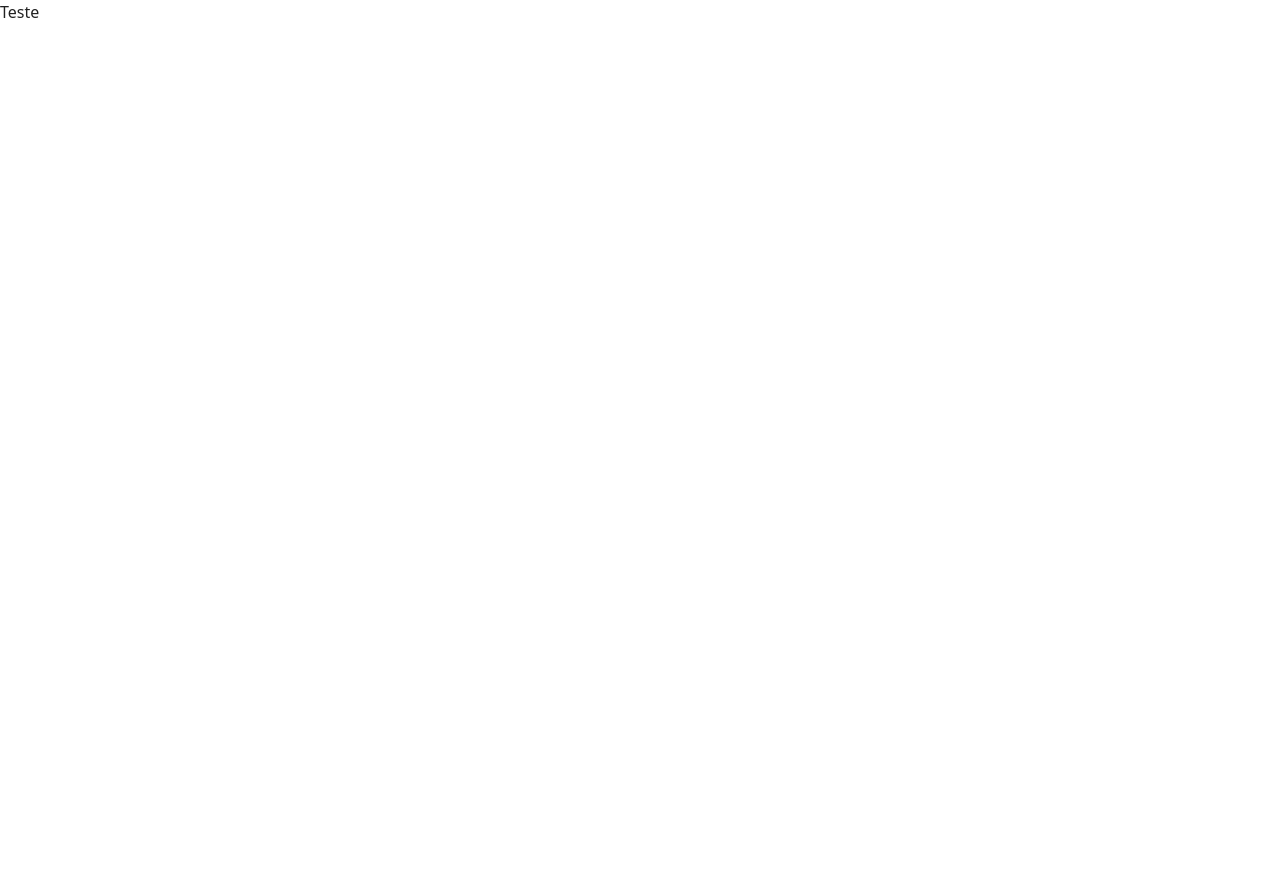
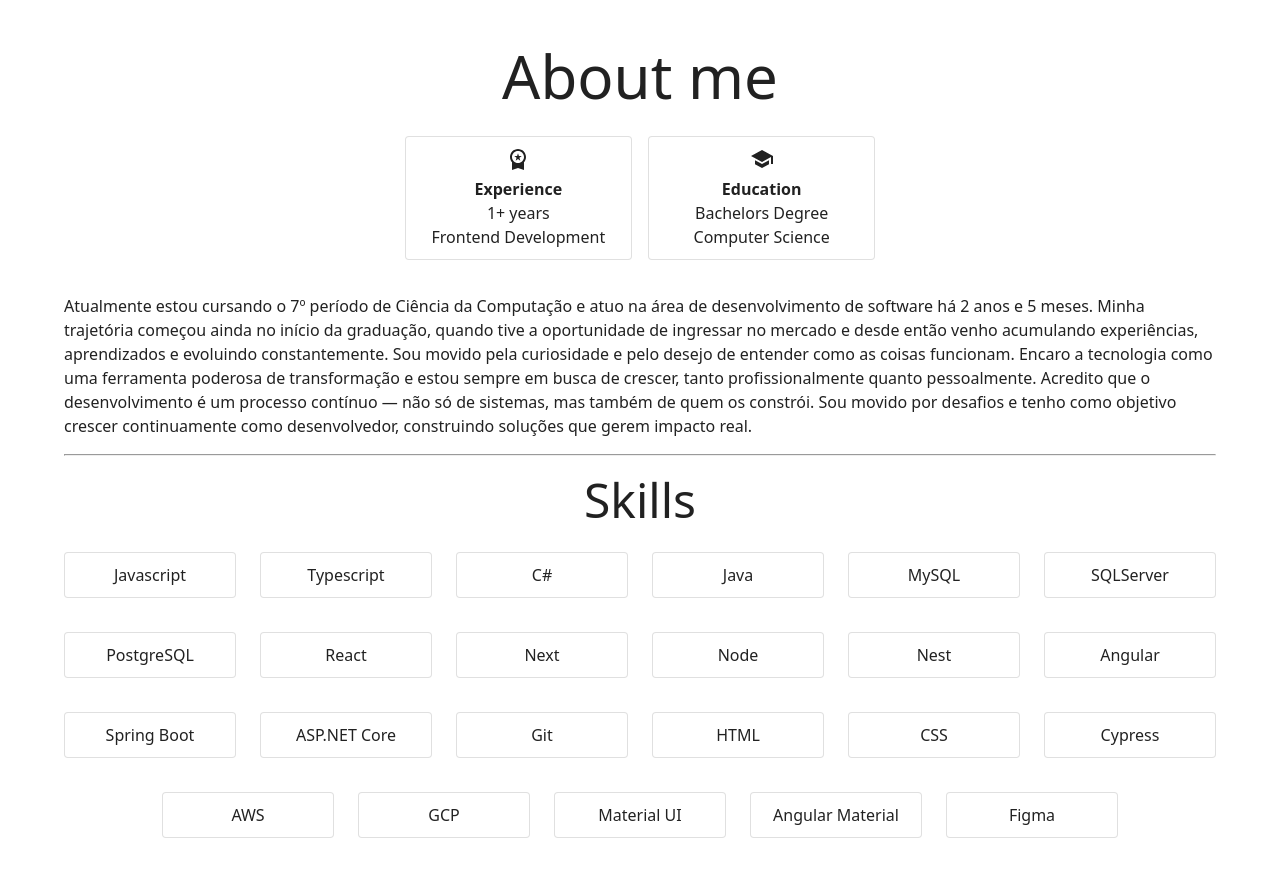
Before and after one commit to Felipe-Araujo-duck/my-portifolio, a React (Vite) app: page / in a window 1280 px wide. Shown: the part 800-1676 px from the top of the page. Before the commit the page ends 840 px from the top, so only its background shows below. Built offline with nearby package versions, Linux system fonts and the light colour scheme; a web font is replaced by a local one.

Commit message:
feat: add about me

```diff
--- a/index.html
+++ b/index.html
@@ -5,7 +5,7 @@
     <link rel="icon" type="image/svg+xml" href="/vite.svg" />
     <link href="https://fonts.googleapis.com/css2?family=Helvetica+Neue&display=swap" rel="stylesheet">
     <meta name="viewport" content="initial-scale=1, width=device-width" />
-    <title>Vite + React + TS</title>
+    <title>Felipe Araújo DEV</title>
   </head>
   <body>
     <div id="root"></div>
--- /dev/null
+++ b/src/components/AnimatonComponent/AnimationComponent.tsx
@@ -0,0 +1,69 @@
+
+import { keyframes } from "@emotion/react"
+import { styled } from "@mui/system";
+import { ReactNode, useEffect, useRef, useState } from "react";
+
+interface AnimationComponentProps {
+    children: ReactNode,
+    moveDirection: "left" | "right"
+}
+
+const moveFromLeftToRight = keyframes`
+0% {
+    transform: translateX(-20vw);
+  }
+  100% {
+    transform: translateX(0);
+  }
+    `
+
+const moveFromRightToLeft = keyframes`
+0% {
+    transform: translateX(20vw);
+  }
+  100% {
+    transform: translateX(0);
+  }
+    `
+
+const AnimationComponent: React.FC<AnimationComponentProps> = ({ children, moveDirection }) => {
+
+    const componentRef = useRef(null);
+    const [startAnimation, setStartAnimation] = useState(false);
+
+    useEffect(() => {
+        const observer = new IntersectionObserver((entries) => {
+            entries.forEach(entry => {
+                if (entry.isIntersecting) {
+                    setStartAnimation(true);
+                    observer.disconnect();
+                }
+            });
+        });
+        if (componentRef.current) {
+            observer.observe(componentRef.current);
+        }
+
+        return () => {
+            observer.disconnect();
+        };
+    }, []);
+
+    const StyledAnimationComponent = styled("div")<{ startAnimation: boolean, moveDirection: string }>(({ startAnimation, moveDirection }) => ({
+        animation: startAnimation ? `${moveDirection} 1s linear` : "none"
+    }));
+
+    return (
+        <StyledAnimationComponent
+            ref={componentRef}
+            startAnimation={startAnimation}
+            moveDirection={
+                moveDirection === "right" ? moveFromLeftToRight : moveFromRightToLeft
+            }
+        >
+            {children}
+        </StyledAnimationComponent>
+    )
+}
+
+export default AnimationComponent
--- a/src/pages/Home/sections/About/About.tsx
+++ b/src/pages/Home/sections/About/About.tsx
@@ -1,12 +1,79 @@
-import { Typography } from "@mui/material"
+import { Box, Card, Container, Grid, Typography, styled } from "@mui/material"
+import WorkspacePremiumIcon from '@mui/icons-material/WorkspacePremium';
+import SchoolIcon from '@mui/icons-material/School';
+import AnimationComponent from "../../../../components/AnimatonComponent/AnimationComponent";
 
-const About = () => {
 
-    return (
+const About: React.FC = () => {
+
+  const StyledCard = styled(Card)(({ theme }) => ({
+      padding: "10px 10px",
+      textAlign: "center",
+      marginBottom: "10px",
+      '&:hover': {
+          backgroundColor: theme.palette.secondary.light
+      }
+  }));
+
+  const skillsSet = [
+      "Javascript", "Typescript", "C#", "Java", "MySQL","SQLServer", "PostgreSQL", "React", "Next", "Node", "Nest", "Angular", "Spring Boot", "ASP.NET Core", "Git", "HTML", "CSS", "Cypress", "AWS", "GCP", "Material UI", "Angular Material", "Figma"
+  ]
+
+  return (
       <>
-        <Typography>Teste</Typography>
+          <Container maxWidth="lg">
+              <Box id="about" pt={5} mb={3}>
+                  <Typography variant="h2" textAlign="center" >About me</Typography>
+              </Box>
+              <Grid container spacing={2} display="flex" justifyContent="center" pb={3}>
+                  <Grid item xs={9} md={2.5}>
+                      <AnimationComponent moveDirection="right">
+                          <StyledCard variant="outlined">
+                              <WorkspacePremiumIcon />
+                              <Typography textAlign="center" fontWeight={600}>Experience</Typography>
+                              <Typography textAlign="center">1+ years</Typography>
+                              <Typography textAlign="center">Frontend Development</Typography>
+                          </StyledCard>
+                      </AnimationComponent>
+                  </Grid>
+                  <Grid item xs={9} md={2.5}>
+                      <AnimationComponent moveDirection="left">
+                          <StyledCard variant="outlined">
+                              <SchoolIcon />
+                              <Typography textAlign="center" fontWeight={600}>Education</Typography>
+                              <Typography textAlign="center">Bachelors Degree</Typography>
+                              <Typography textAlign="center">Computer Science</Typography>
+                          </StyledCard>
+                      </AnimationComponent>
+
+                  </Grid>
+              </Grid>
+              <Box pb={1}>
+                <Typography>
+                  Atualmente estou cursando o 7º período de Ciência da Computação e atuo na área de desenvolvimento de software há 2 anos e 5 meses. Minha trajetória começou ainda no início da graduação, quando tive a oportunidade de ingressar no mercado e desde então venho acumulando experiências, aprendizados e evoluindo constantemente.
+
+                  Sou movido pela curiosidade e pelo desejo de entender como as coisas funcionam. Encaro a tecnologia como uma ferramenta poderosa de transformação e estou sempre em busca de crescer, tanto profissionalmente quanto pessoalmente. Acredito que o desenvolvimento é um processo contínuo — não só de sistemas, mas também de quem os constrói.
+                  Sou movido por desafios e tenho como objetivo crescer continuamente como desenvolvedor, construindo soluções que gerem impacto real.
+                </Typography>
+              </Box>
+              <hr />
+              <Box id="skills" pt={1} mb={3}>
+                  <Typography variant="h3" textAlign="center" fontWeight={300}>Skills</Typography>
+              </Box>
+              <Box mb={5}>
+                  <Grid container spacing={3} justifyContent="center">
+                      {skillsSet.map((skill, index) => (
+                          <Grid item key={index} xs={5} sm={4} md={2} lg={2}>
+                              <StyledCard variant="outlined">
+                                  {skill}
+                              </StyledCard>
+                          </Grid>
+                      ))}
+                  </Grid>
+              </Box>
+          </Container>
       </>
-    )
-  }
+  )
+}
 
-  export default About
+export default About
```
